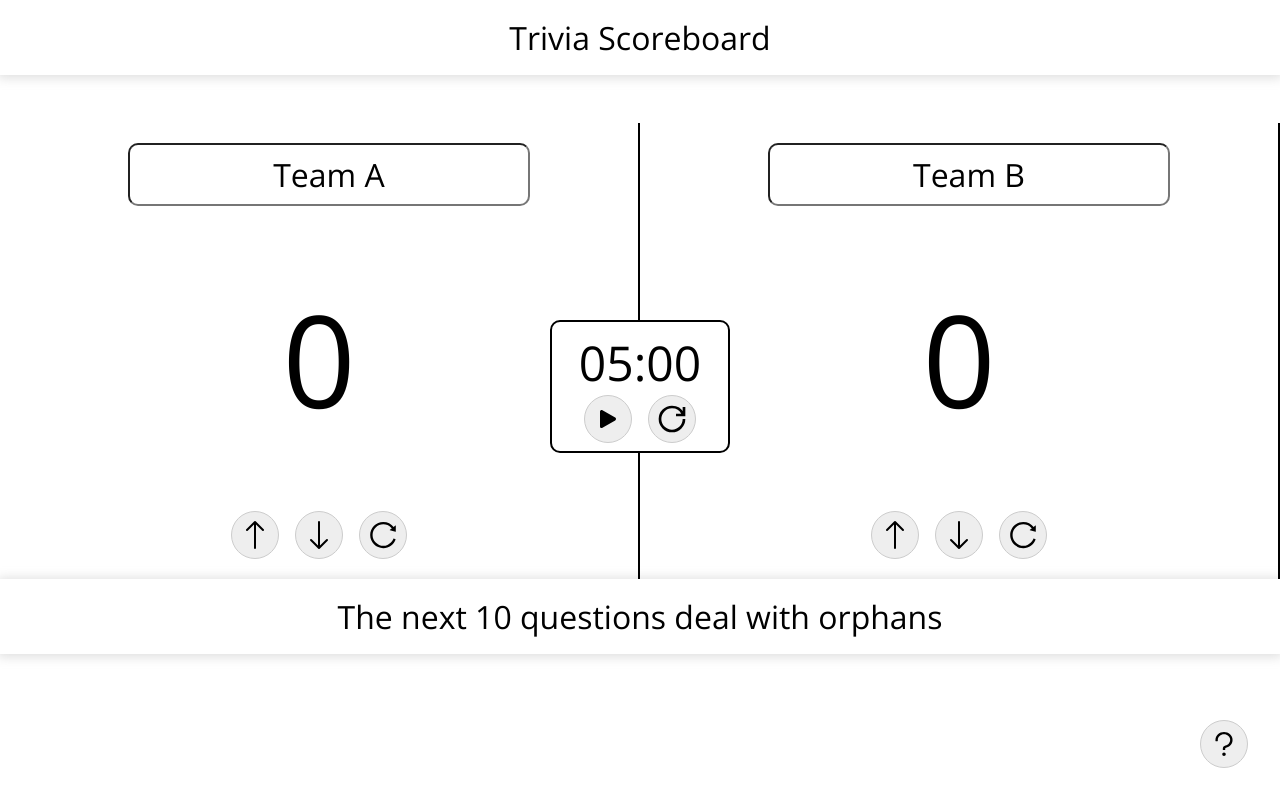
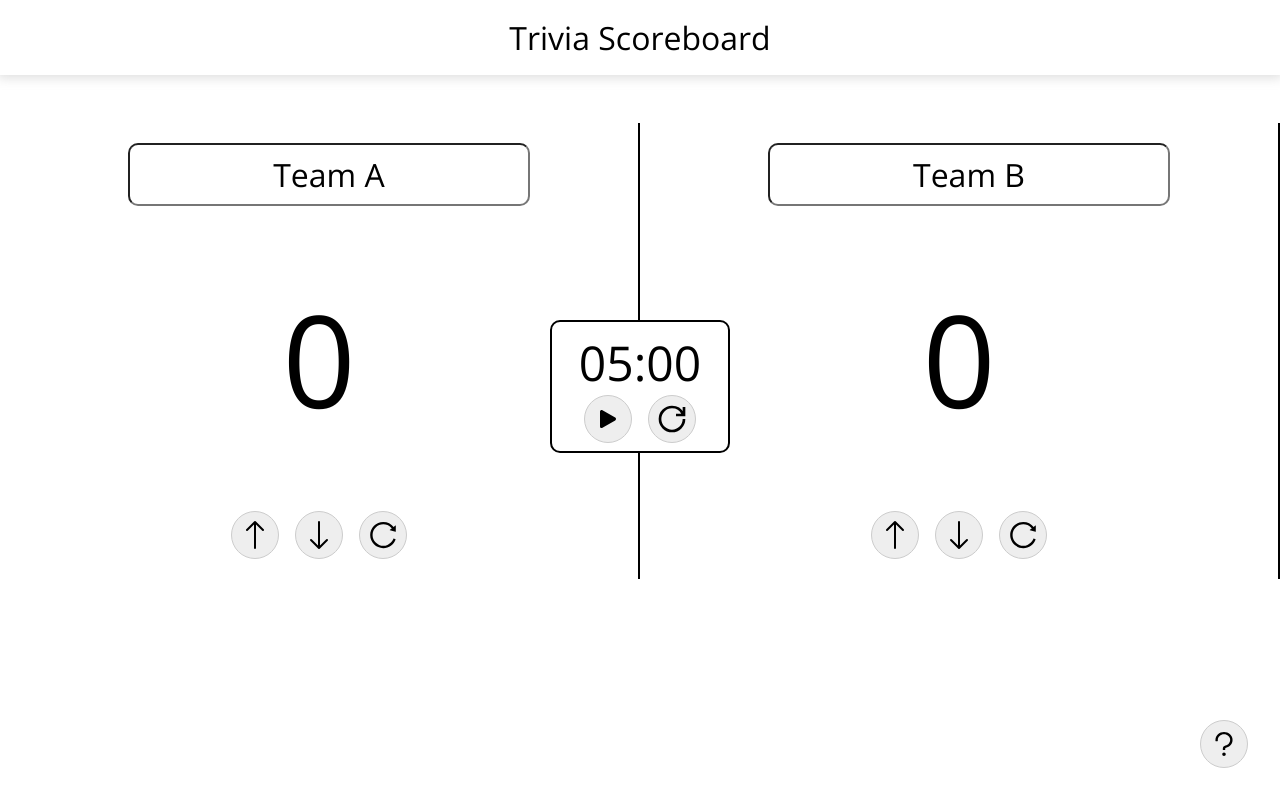
Before and after one commit to jeffrey-zang/trivia-scoreboard, a React (Create React App) app: page / in a window 1280 px wide. Built offline with nearby package versions, Linux system fonts and the light colour scheme.

Commit message:
add theme tab and fix dumb

```diff
--- a/src/App.tsx
+++ b/src/App.tsx
@@ -10,8 +10,14 @@ function App() {
   const [running, setRunning] = useState<boolean>(false);
   const [time, setTime] = useState(5000);
 
+  const [theme, setTheme] = useState<string>("orphans")
+  const [themeAmount, setThemeAmount] = useState<string>("4")
+  const [showTheme, setShowTheme] = useState<boolean>(false)
+
   return (
     <div className="App" tabIndex={0} onKeyDown={(e) => {
+      const target = e.target as HTMLElement;
+      if( target.nodeName == "INPUT" || target.nodeName == "TEXTAREA" ) return;
       if (e.key === "1"){
         setScoreOne(scoreOne + 1)
       } else if (e.key === "2") {
@@ -20,6 +26,8 @@ function App() {
         setRunning(!running)
       } else if (e.key === 'r') {
         setTime(5000)
+      } else if (e.key === 't') {
+        setShowTheme(!showTheme)
       }
   }}>
       <h1>Trivia Scoreboard</h1>
@@ -29,8 +37,8 @@ function App() {
         <Team teamNumber={1} score={scoreOne} setScore={setScoreOne}/>
         <Team teamNumber={2} score={scoreTwo} setScore={setScoreTwo}/>
       </div>
-      <div>
-        <h1>The next 10 questions deal with orphans</h1>
+      <div style={{display: (showTheme) ? 'block' : "none"}}>
+        <h1>The next <input value={themeAmount} onChange={(e) => setThemeAmount(e.target.value)} className='themeinput'/> <br/>questions deal with <br/><input value={theme} onChange={(e) => setTheme(e.target.value)} className='themeinput'/></h1>
       </div>
       <Help/>
     </div>
--- a/src/index.scss
+++ b/src/index.scss
@@ -82,6 +82,18 @@ button {
     transform: scale(0.95);
   }
 }
+
+.themeinput {
+  width: 2rem;
+  font-size: 2rem;
+  border: none;
+  outline: none;
+
+  &:last-child {
+    text-align: center;
+    width: 100%;
+  }
+}
 .team {
   width: 50%;
   padding: 1.25rem 8rem;
```
